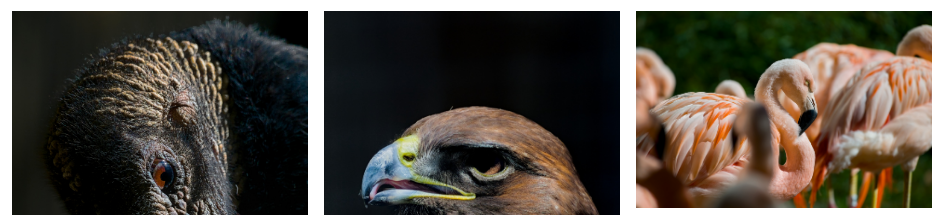
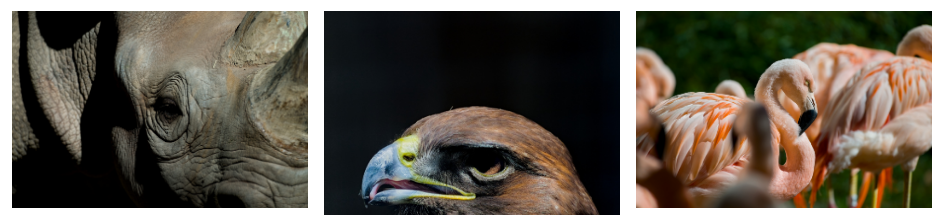
Before and after one commit to JosephGuarino/portfolio, a plain HTML site: page animals.html in a window 1280 px wide. Shown: the part 402-617 px from the top of the page, 334-1280 px from the left. Drawn offline with Linux system fonts and the light colour scheme.

Commit message:
photo update

```diff
--- a/animals.html
+++ b/animals.html
@@ -104,6 +104,7 @@ body, html {
 </div>
 
 <div class="w3-col" style="width:25%">
+  <img src="images/animals/DSC_0929.jpg" style="width:100%" onclick="onClick(this)" alt="">
   <img src="images/animals/DSC_0857.jpg" style="width:100%" onclick="onClick(this)" alt="">
   <img src="images/animals/DSC_5938.jpg" style="width:100%" onclick="onClick(this)" alt="">
   <img src="images/animals/DSC_1785.jpg" style="width:100%" onclick="onClick(this)" alt="">
@@ -156,6 +157,7 @@ body, html {
 </div>
 
 <div class="w3-col" style="width:33%">
+  <img src="images/animals/DSC_0929.jpg" style="width:100%" onclick="onClick(this)" alt="">
   <img src="images/animals/DSC_5848.jpg" style="width:100%" onclick="onClick(this)" alt="">
   <img src="images/animals/DSC_0857.jpg" style="width:100%" onclick="onClick(this)" alt="">
   <img src="images/animals/DSC_5738_01.jpg" style="width:100%" onclick="onClick(this)" alt="">
@@ -183,6 +185,7 @@ body, html {
 </div>
 
 <div class="w3-col" style="width:50%">
+  <img src="images/animals/DSC_0929.jpg" style="width:100%" onclick="onClick(this)" alt="">
   <img src="images/animals/DSC_4975.jpg" style="width:100%" onclick="onClick(this)" alt="">
   <img src="images/animals/DSC_0857.jpg" style="width:100%" onclick="onClick(this)" alt="">
   <img src="images/animals/DSC_5499_01.jpg" style="width:100%" onclick="onClick(this)" alt="">
```
Also changed, not shown: images/animals/DSC_0929.jpg (added).
